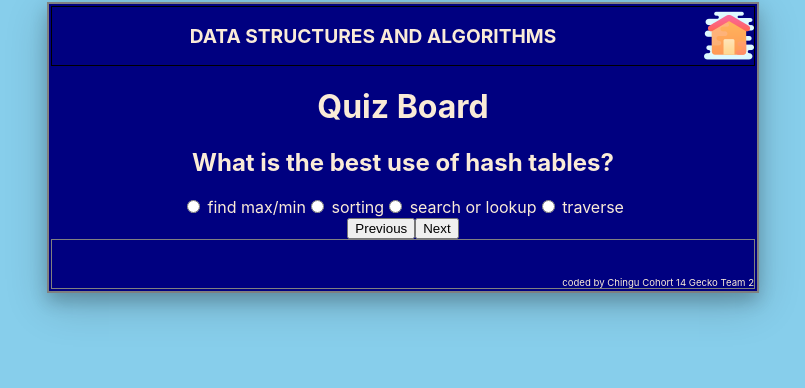
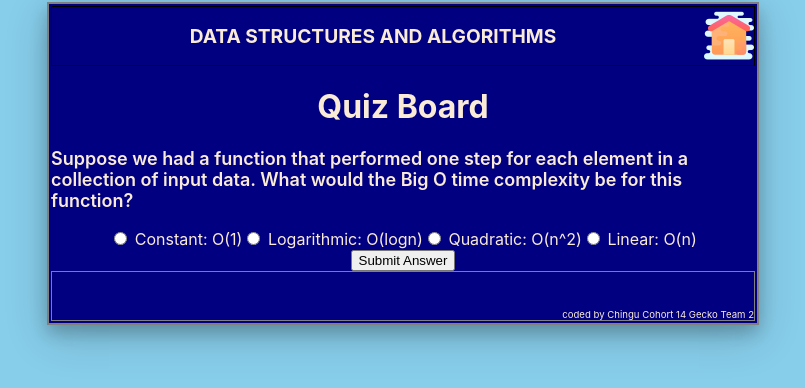
Before and after one commit to chingu-voyages/v14-geckos-team-02, a React (Create React App) app: page / in a window 1280 px wide. Shown: the top 388 px of the page, without its empty margins (237-1042 px from the left). Built offline with nearby package versions, Linux system fonts and the light colour scheme.

Commit message:
feat: Quiz component display all questions
- Add Question component to Quiz component
- Add functionality to Quiz component to display questions one by one
  when user submits an answer

  Resolves: #34 and #36

```diff
--- a/src/views/MultipleChoice/MultipleChoice.js
+++ b/src/views/MultipleChoice/MultipleChoice.js
@@ -1,24 +1,20 @@
-import React from 'react'
+import React from 'react';
 
-export default ({question, choices, checkedOption,handleChecked, id})=>{
-
-    const myChoices=()=>{
-        return(
+export default ({choices, checkedOption, handleCheck, id}) => {
+    const myChoices = () => {
+        return (
             <div key={id}>
-                <label><input type="radio" checked={checkedOption===`${choices[0]}`} onChange={(e)=>handleChecked(e.target.value)} value={choices[0]}/> {choices[0]}</label>
-                <label><input type="radio" checked={checkedOption===`${choices[1]}`} onChange={(e)=>handleChecked(e.target.value)} value={choices[1]}/> {choices[1]}</label>
-                <label><input type="radio" checked={checkedOption===`${choices[2]}`} onChange={(e)=>handleChecked(e.target.value)} value={choices[2]}/> {choices[2]}</label>
-                <label><input type="radio" checked={checkedOption===`${choices[3]}`} onChange={(e)=>handleChecked(e.target.value)} value={choices[3]}/> {choices[3]}</label>
+                <label><input type="radio" name="answer" onChange={(e)=>handleCheck(e.target.value)} value={choices[0]}/> {choices[0]}</label>
+                <label><input type="radio" name="answer" onChange={(e)=>handleCheck(e.target.value)} value={choices[1]}/> {choices[1]}</label>
+                <label><input type="radio" name="answer" onChange={(e)=>handleCheck(e.target.value)} value={choices[2]}/> {choices[2]}</label>
+                <label><input type="radio" name="answer" onChange={(e)=>handleCheck(e.target.value)} value={choices[3]}/> {choices[3]}</label>
             </div>
 
         )
     }
     return(
         <div>
-            <h2>{question}</h2>
             {myChoices()}
-
-
         </div>
     )
-}
+};
--- a/src/views/Question/Question.css
+++ b/src/views/Question/Question.css
@@ -0,0 +1,5 @@
+.question {
+  font-size: 18px;
+  font-weight: 600;
+  text-align: left;
+}
--- a/src/views/Question/Question.js
+++ b/src/views/Question/Question.js
@@ -0,0 +1,13 @@
+import React from 'react';
+
+import './Question.css';
+
+const Question = ({ question }) => {
+  return (
+    <div className='question'>
+      <p>{question}</p>
+    </div>
+  );
+};
+
+export default Question;
--- a/src/views/Quiz/Quiz.js
+++ b/src/views/Quiz/Quiz.js
@@ -1,47 +1,66 @@
-import React,{useState} from 'react'
+import React,{ useState } from 'react'
+
+import Question from '../Question/Question';
 import MultipleChoice from '../MultipleChoice/MultipleChoice';
 
+import QUIZ_DATA from './quiz-data';
 
+const Quiz = () =>{
+    /**
+     * State should inclue the following properties:
+     * questions
+     * currentQuestion
+     * answer
+     * correctAnswers
+     */
+    let [questions] = useState(QUIZ_DATA);
+    let [currentQuestion, setCurrentQuestion] = useState(questions[0]);
+    let [correctAnswers, setCorrectAnswers] = useState(0); // num of correct answers
+    let [answer, setAnswer] = useState(); // Answer that user select
 
-export default ()=>{
-    const [QuestionDemo, setQuestionDemo]=useState({
-        question:"What is the best use of hash tables?",
-        choices:["find max/min","sorting","search or lookup","traverse"],
-        answer:"search or lookup",
-        checkedOption:'',
-        id:"123"})
-    let [score,setScore]=useState(0) // countering score
-    let [value, setValue]=useState() // value that user select
-
-    const handleChecked=(value)=>{
-        setQuestionDemo({...QuestionDemo,checkedOption:value}) //enable radio btn respond to user's selection
-        setValue(value) // set value equal to user's selected value
+    const handleCheck = (answer) => {
+        setAnswer(answer) // set Answer equal to user's selected Answer
     }
 
-    const handleClicked=()=>{ // by clicking Next btn, answer gets va
-        if(QuestionDemo.answer===value){
-            setScore(score+=1)
-       }
-        alert(`Your current score is ${score}`)
+    const handleClick = () => { // by clicking Next btn, answer gets va
+        if (!answer) {
+            alert('Please make a slection')
+        } else {
+            if (currentQuestion.answer === answer) {
+                setCorrectAnswers(correctAnswers += 1);
+                alert('Correct answer');
+            } else {
+                alert('Wrong answer');
+            }
+
+            // Check if questions array has any questions left
+            if (questions) {
+                questions.shift();
+                setCurrentQuestion(questions[0]);
+            }
+        }
     }
-    console.log(score)
-    return(
 
-
+    return (
         <div className="container">
             <h1>Quiz Board</h1>
-            <div>
-                <MultipleChoice
-                question={QuestionDemo.question}
-                choices={QuestionDemo.choices}
-                answer={QuestionDemo.answer}
-                checkedOption={QuestionDemo.checkedOption}
-                handleChecked={handleChecked}
-                id={QuestionDemo.id}  />
-            </div>
-            <button   >Previous</button>
-            <button onClick={()=>handleClicked()} >Next</button>
-
+            {
+                currentQuestion ?
+                <div>
+                    <Question question={currentQuestion.question} />
+                    <MultipleChoice
+                    // question={currentQuestion.question}
+                        choices={currentQuestion.multipleChoices}
+                    // answer={currentQuestion.answer}
+                        checkedOption={currentQuestion.checkedOption}
+                        handleCheck={handleCheck}
+                        id={currentQuestion.id}  />
+                    <button onClick={handleClick}>Submit Answer</button>
+                </div>
+                : <div>End</div>
+            }
         </div>
     )
-}
+};
+
+export default Quiz;
--- /dev/null
+++ b/src/views/Quiz/quiz-data.js
@@ -0,0 +1,112 @@
+const QUIZ_DATA = [
+  {
+    id: '0',
+    question: 'Suppose we had a function that performed one step for each element in a collection of input data. What would the Big O time complexity be for this function?',
+    multipleChoices: [
+      'Constant: O(1)',
+      'Logarithmic: O(logn)',
+      'Quadratic: O(n^2)',
+      'Linear: O(n)'
+    ],
+    answer: 'Linear: O(n)'
+  },
+  {
+    id: '1',
+    question: 'Suppose we had a function that iterated through a collection of data once to find the minimum value, and then again in a separate iteration to find the maximum value. How would we write the Big O time complexity?',
+    multipleChoices: [
+      'O(2n)',
+      'O(n^2)',
+      'O(n)',
+      'O(n + n)'
+    ],
+    answer: 'O(n)'
+  },
+  {
+    id: '2',
+    question: 'An identical algorithm written in two different programming languages will have the same Big O runtime complexity.',
+    multipleChoices: [
+      'True',
+      'False'
+    ],
+    answer: 'True'
+  },
+  {
+    id: '3',
+    question: 'Why are constant factors (such as 2N) and lower order terms (N^2 + N becomes N^2) ignored when writing Big O notation?',
+    multipleChoices: [
+      'As the input to the function grows toward infinity, lower order terms and constant factors cancel each other out',
+      'We cannot be sure of the significance of lower order terms as they relate to the constant factors',
+      'As the input to the function grows toward infinity, lower order terms and constant factors become insignificant compared to the term with the higher order of magnitude',
+      'We do incorporate lower order terms and constant factors into Big O!'
+    ],
+    answer: 'As the input to the function grows toward infinity, lower order terms and constant factors become insignificant compared to the term with the higher order of magnitude'
+  },
+  {
+    id: '4',
+    question: 'Suppose we had a function that took in a list of data as an input. For each element in the list, the function compared it to every other element in the collection. What would the Big O time complexity be for this function?',
+    multipleChoices: [
+      'Constant: O(1)',
+      'Quadratic: O(n^2)',
+      'Exponential: O(2^n)',
+      'Linear: O(n)'
+    ],
+    answer: 'Quadratic: O(n^2)'
+  },
+  {
+    id: '5',
+    question: 'With Big O notation, we evaluate a function’s runtime efficiency based on the ____?',
+    multipleChoices: [
+      'Number of conditional statements.',
+      'Number of variables created within the function',
+      'Size of the inputs',
+      'Helper function(s)'
+    ],
+    answer: 'Size of the inputs'
+  },
+  {
+    id: '6',
+    question: 'Why don’t we use time-elapsed (5 minutes, for example) as a measurement for an algorithm’s runtime?',
+    multipleChoices: [
+      'Different units of measurement makes this approach not feasible',
+      'This approach would not be relevant in quantum-computing',
+      'Time is relative',
+      'This approach depends on the speed of the processor, what else the computer is running, different programming language etc.'
+    ],
+    answer: 'This approach depends on the speed of the processor, what else the computer is running, different programming language etc.'
+  },
+  {
+    id: '7',
+    question: 'A function which only performed the operation 6 + 9 would be which Big O time complexity?',
+    multipleChoices: [
+      'Factorial: O(n!)',
+      'Logarithmic: O(logn)',
+      'Constant: O(1)',
+      'Linear: O(n)'
+    ],
+    answer: 'Constant: O(1)'
+  },
+  {
+    id: '8',
+    question: 'What is the least efficient runtime complexity?',
+    multipleChoices: [
+      'O(logn)',
+      'O(n!)',
+      'O(1)',
+      'O(n)'
+    ],
+    answer: 'O(n!)'
+  },
+  {
+    id: '9',
+    question: 'Search algorithms often result in which Big O complexity?',
+    multipleChoices: [
+      'Constant: O(1)',
+      'Logarithmic: O(logn)',
+      'Linear: O(n)',
+      'Quadratic: O(n^2)'
+    ],
+    answer: 'Logarithmic: O(logn)'
+  }
+];
+
+export default QUIZ_DATA;
```
Also changed, not shown: quiz.json (deleted, +0 -97 lines).
